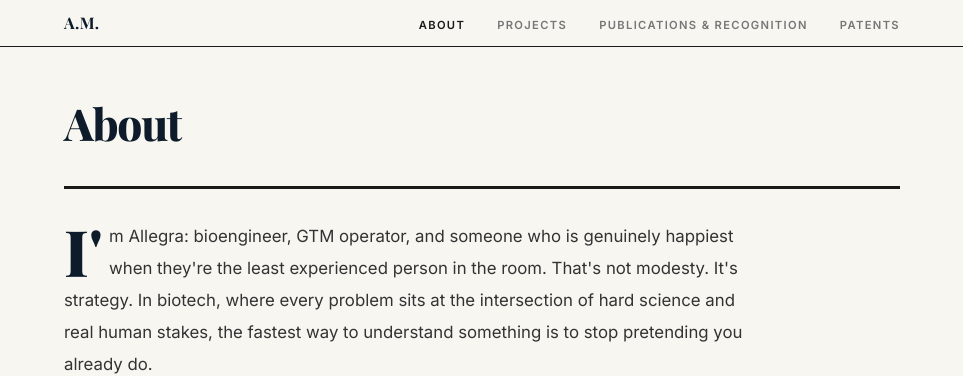
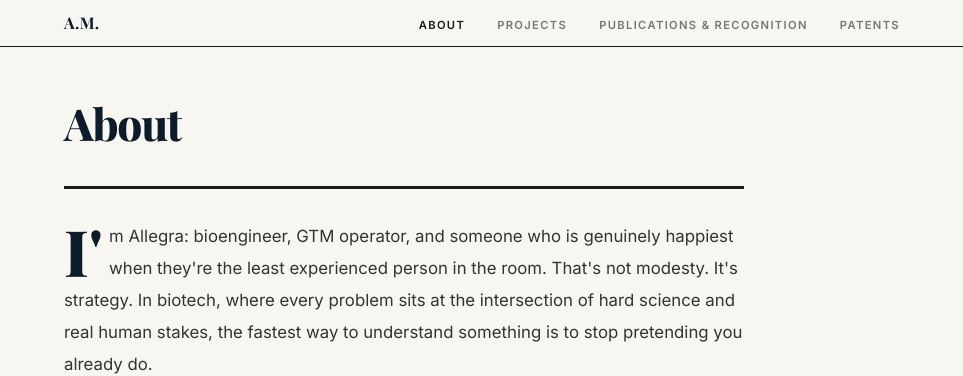
Before and after one commit to allimessinese/allimessinese.github.io, a Jekyll site: the page built from about.markdown, in a window 1280 px wide. Shown: the top 376 px of the page, without its empty margins (158-1121 px from the left). Built offline with Jekyll 4.4.1, drawn with Linux system fonts in a browser that asks for light colours; some web fonts are replaced.

Commit message:
Fix About page header line width to match text width
Constrain page-header to 680px so the border-bottom rule aligns
with the about-intro text column.

Co-Authored-By: Claude Sonnet 4.6 <noreply@anthropic.com>

```diff
--- a/about.markdown
+++ b/about.markdown
@@ -4,7 +4,7 @@ title: About
 permalink: /about/
 ---
 
-<div class="page-header">
+<div class="page-header" style="max-width:680px;">
   <h1>About</h1>
 </div>
 
```
